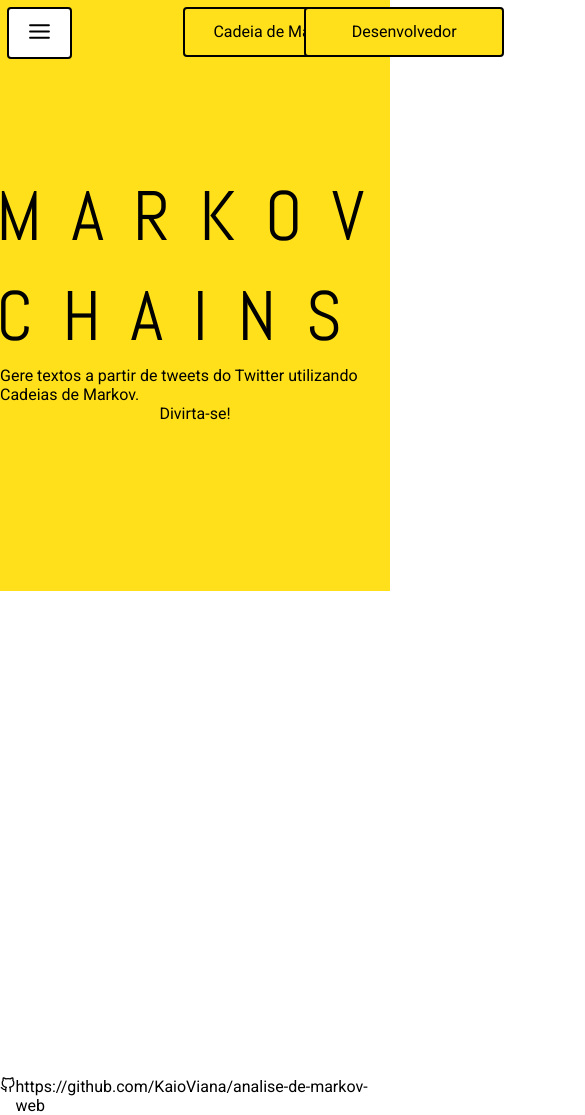
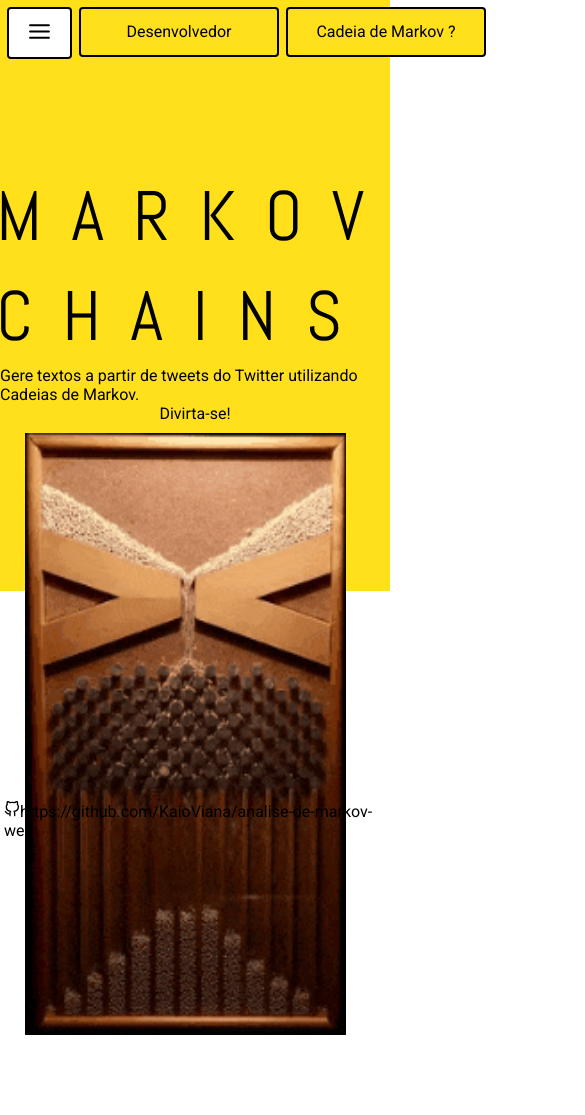
Before and after one commit to KaioViana/analise-de-markov-web, a React (Create React App) app: page / in a window 390 px wide. Shown: the top 1115 px of the page, 585 px wide, since content can reach past the window. After the commit the page ends 1035 px from the top, so only its background shows below. Built offline with nearby package versions, Linux system fonts and the light colour scheme; the HTML template or start-up script is replaced by a standard one.

Commit message:
responsividade iniciada

```diff
--- a/src/components/Checkbox/style.css
+++ b/src/components/Checkbox/style.css
@@ -40,25 +40,3 @@
     pointer-events: none;
 
 }
-
-form button {
-    position: relative;
-    left: 610px;
-    top: -40px;
-    width: 120px;
-    height: 30px;
-    border-radius: 4px;
-    background-color: #FFE01B;
-    color: #000000;
-    border: 2px solid #000000;
-}
-
-form button:hover {
-    background-color: #f5d718;
-    transition: 0.2s;
-    cursor: pointer;
-}
-
-img {
-    padding-left: 2vw;
-}
--- a/src/components/Menu/index.tsx
+++ b/src/components/Menu/index.tsx
@@ -69,11 +69,15 @@ function Menu(props: Style) {
               id="search"
             />
           </div>
-          <div className="checkbox">
-            <Checkbox value="Timeline" checked={timelineCheckbox} onChange={handleCheckbox} />
-            <Checkbox value="Tweets públicos" checked={publicTweetsCheckbox} onChange={handleCheckbox} />
+          <div>
+            <div>
+              <Checkbox value="Timeline" checked={timelineCheckbox} onChange={handleCheckbox} />
+              <Checkbox value="Tweets públicos" checked={publicTweetsCheckbox} onChange={handleCheckbox} />
+            </div>
+            <div>
+              <button type="submit">iniciar</button>
+            </div>
           </div>
-          <button type="submit">iniciar</button>
         </form>
         <img src={andreiMarkov} alt="andrei-markov" width="696px" height="650" />
       </div>
--- a/src/components/Menu/style.css
+++ b/src/components/Menu/style.css
@@ -23,6 +23,7 @@
 #flyoutMenu .search input[type="text"] {
     display: block;
     margin-top: 20px;
+    margin-bottom: 7px;
     text-align: center;
     border-radius: 21px;
     border: 2px solid #000000;
@@ -31,3 +32,31 @@
     padding-left: 9vw;
     padding-right: 9vw;
 }
+
+#flyoutMenu form div {
+    display: flex;
+    padding: 4px;
+    flex-direction: row;
+    justify-content: space-between;
+}
+
+
+#flyoutMenu form div button {
+    width: 120px;
+    height: 30px;
+    border-radius: 4px;
+    background-color: #FFE01B;
+    color: #000000;
+    border: 2px solid #000000;
+}
+
+#flyoutMenu form div button:hover {
+    background-color: #f5d718;
+    transition: 0.2s;
+    cursor: pointer;
+}
+
+#flyoutMenu img {
+    position: absolute;
+    padding-left: 2vw;
+}
--- a/src/global.css
+++ b/src/global.css
@@ -8,15 +8,15 @@
 
 }
 
-
 header {
     display: flex;
     justify-content: space-between;
     padding: 7px;
 }
 
-
 header a {
+    display: flex;
+    flex-direction: column;
     width: 200px;
     height: 50px;
     padding: 13px;
--- a/src/pages/Desenvolvedor/index.tsx
+++ b/src/pages/Desenvolvedor/index.tsx
@@ -26,7 +26,9 @@ function Desenvolvedor() {
                 </main>
                 <footer>
                     <span>Redes sociais</span>
-                    <span className="decoration"></span>
+                    <div className="decoration">
+                        <span></span>
+                    </div>
                     <div>
                         <a href="https://twitter.com/KaioVia25836155/" target="blanck">
                             <FiTwitter size="40px"/>
--- a/src/pages/Desenvolvedor/style.css
+++ b/src/pages/Desenvolvedor/style.css
@@ -22,6 +22,7 @@
 
 #desenvolvedor main span {
     display: flex;
+    padding-top: 12px;
     text-align: center;
     font-size: 21px;
 }
@@ -45,9 +46,10 @@
 }
 
 #desenvolvedor footer .decoration {
-    position: relative;
-    top: 13.5vw;
-    left: 33vw;
+    padding-top: 21px;
+}
+
+#desenvolvedor footer .decoration span {
     width: 650px;
     border: 1px solid #000000;
 
--- a/src/pages/Landing/index.tsx
+++ b/src/pages/Landing/index.tsx
@@ -21,22 +21,30 @@ function Landing() {
         <>
             <div id="page-landing">
                 <header>
+                    <div>
                         <button onClick={() => { menuButtonCliked() }}>
                             <FiMenu size="25px" />
                         </button>
-                    <Link className="desenvolvedor" to="/desenvolvedor">
+                    </div>
+                    <div className="desenvolvedor-markov">
+                        <Link to="/desenvolvedor">
                             Desenvolvedor
                         </Link>
                         <Link to="/cadeia_markov">
                             Cadeia de Markov ?
                         </Link>
+                    </div>
                 </header>
+                <div className="flyoutMenu">
                     <Menu style={slideMenu()} />
+                </div>
                 <main>
                     <h1>MARKOV CHAINS</h1>
                     <span>Gere textos a partir de tweets do Twitter utilizando Cadeias de Markov.</span>
                     <span>Divirta-se!</span>
-                    <img src={landGif} width="310px" height="612px" alt="máquina de Galton" />
+                    <div>
+                        <img src={landGif} width="321px" height="612px" alt="máquina de Galton" />
+                    </div>
                 </main>
                 <footer>
                     <div>
--- a/src/pages/Landing/style.css
+++ b/src/pages/Landing/style.css
@@ -6,7 +6,7 @@
     background-color: #FFE01B;
 }
 
-#page-landing header button {
+#page-landing header div button {
     width: 65px;
     align-items: center;
     padding: 10px;
@@ -17,9 +17,13 @@
     border-radius: 4px;
 }
 
-#page-landing header .desenvolvedor {
-    position: fixed;
-    left: 78vw;
+#page-landing header div {
+    display: flex;
+    flex-direction: row;
+}
+
+#page-landing header .desenvolvedor-markov a {
+    margin-left: 7px;
 }
 
 #page-landing main {
@@ -41,19 +45,25 @@
     justify-content: center;
 }
 
+#page-landing main div {
+    display: flex;
+    justify-content: center;
+}
+
 #page-landing main img {
     position: relative;
-    padding-top: 70px;
-    left: 800px;
+    padding-top: 10px;
+    right: 10px;
 }
 
-#page-landing footer div {
-    display: flex;
-    justify-content: flex-end;
-    padding-top: 42px;
+#page-landing footer  {
+    position: absolute;
+    bottom: 0;
+    padding: 4px;
 }
 
-#page-landing footer div a {
+
+#page-landing footer a  {
     text-decoration: none;
     color: #000000;
     padding-right: 7px;
```
Lines whose indentation alone changed are shown as unchanged.
